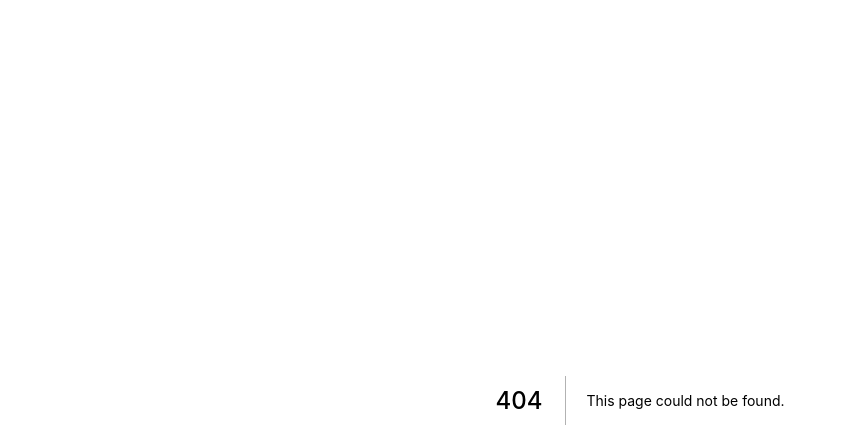
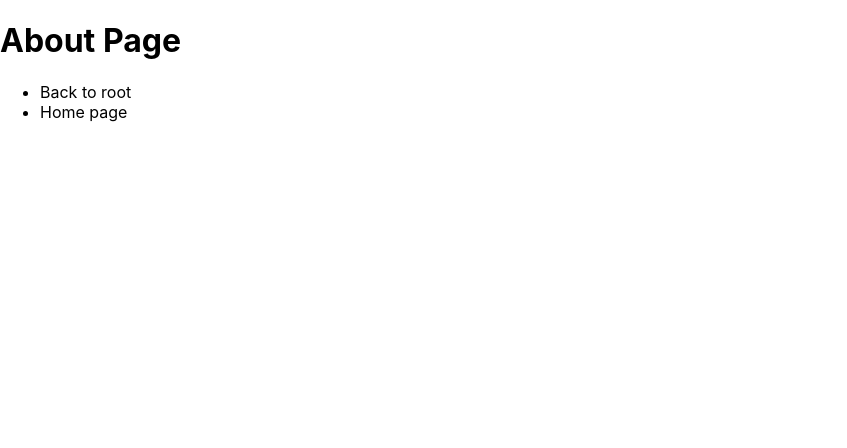
Before and after one commit to dsc-project-mr/mr-fe-internal, a Next.js app: page /about in a window 1280 px wide. Before the commit this address had no page. Shown: the top 448 px of the page, without its empty margins (0-847 px from the left). Built offline with nearby package versions, Linux system fonts and the light colour scheme.

Commit message:
Add about page

```diff
--- /dev/null
+++ b/pages/about/index.tsx
@@ -0,0 +1,21 @@
+import Link from 'next/link'
+
+const AboutPage = () => (
+  <>
+    <h1>About Page</h1>
+    <ul>
+      <li>
+        <Link href="/">
+          <a>Back to root</a>
+        </Link>
+      </li>
+      <li>
+        <Link href="/home">
+          <a>Home page</a>
+        </Link>
+      </li>
+    </ul>
+  </>
+)
+
+export default AboutPage
--- /dev/null
+++ b/pages/home/index.module.scss
@@ -0,0 +1,5 @@
+$font-color: red;
+
+.homeDetails {
+  color: $font-color;
+}
--- a/pages/home/index.tsx
+++ b/pages/home/index.tsx
@@ -1,9 +1,13 @@
 import Link from 'next/link'
+import styles from './index.module.scss'
 
 const HomePage = () => (
   <>
     <h1>HOME</h1>
-    <Link href="/">Back to root</Link>
+    <Link href="/">
+      <a>Back to root</a>
+    </Link>
+    <div className={styles.homeDetails}>So many things</div>
   </>
 )
 
```
Also changed, not shown: pages/index.tsx (+6 -1 lines), .eslintrc.json.
